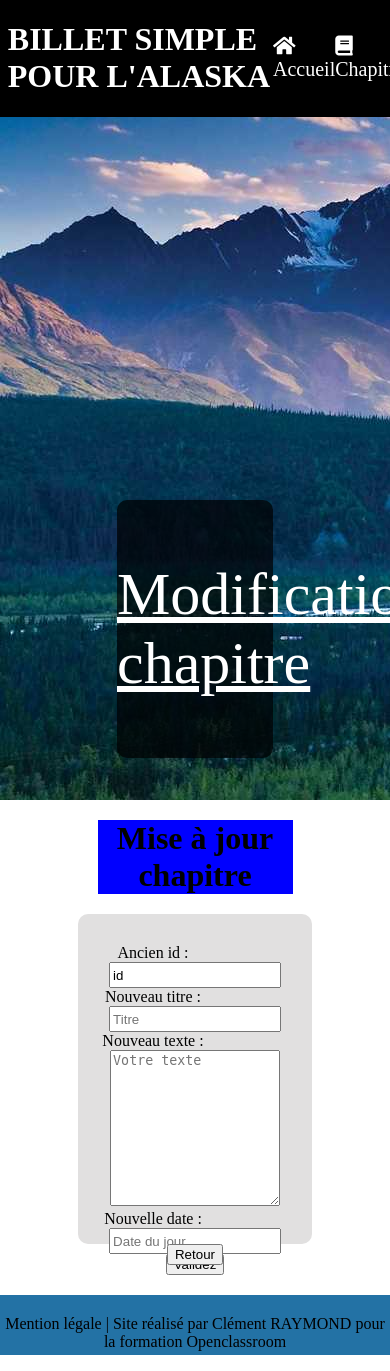
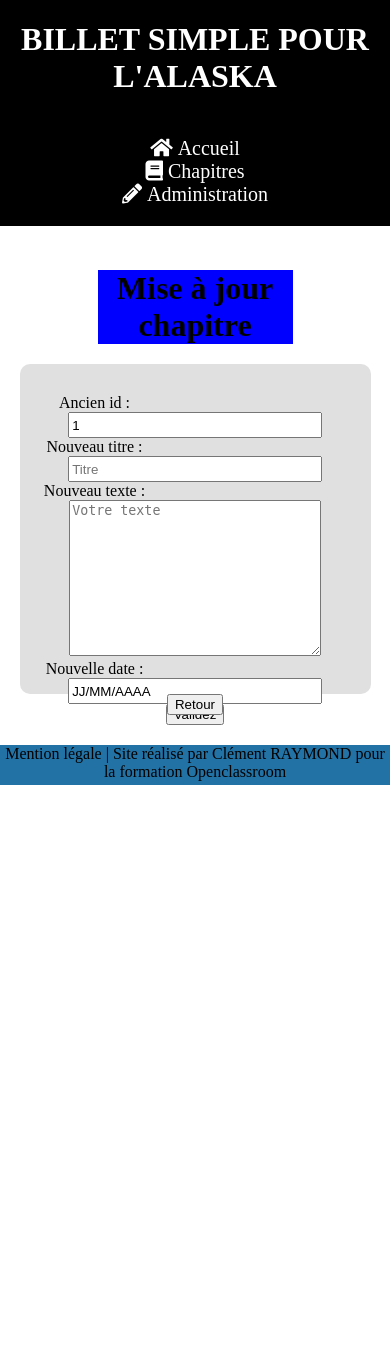
Before and after one commit to clementrmd33/projet4, a PHP site: page /View/updateChapter.php?id=1 in a window 390 px wide; the page is wider, and only the part inside the window is pictured. After the commit the page ends 785 px from the top of that part, so only its background shows below. Run offline with PHP 8.4, Linux system fonts and the light colour scheme; some libraries are stand-ins or nearby versions.

Commit message:
mise a jour fin de projet

```diff
--- a/View/PostView.php
+++ b/View/PostView.php
@@ -4,7 +4,7 @@
 
 <?php ob_start(); ?>
 <div id="Chapitre-titre">
-  <p><?php echo htmlspecialchars($d_post['title'])?></p>
+  <p>Chapitres</p>
 </div>
 <?php $info = ob_get_clean(); ?>
 
@@ -12,6 +12,7 @@
   <div id="block_page_com">
     <section>
       <div id="text_chapitres_com">
+        <h1><?php echo htmlspecialchars($d_post['title'])?></h1>
         <p><?php echo htmlspecialchars($d_post['content'])?></p>
       </div>
       <div id="container_commentaire">
@@ -39,7 +40,7 @@
   <?php foreach ($comments as $d_comments):?>
       <div class="commentaires">
           <p><strong><?php echo htmlspecialchars($d_comments['author']);?></strong> : <?php echo htmlspecialchars($d_comments['content']);?> // <em><?php echo htmlspecialchars($d_comments['date_comment']); ?></em></p>
-          <a href="index.php?action=addReport&id=<?= $d_comments['id'];?>"><button type="button" name="button">AA</button></a>
+          <a href="index.php?action=addReport&id=<?= $d_comments['id'];?>"><button type="button" name="button">Signaler</button></a>
       </div>
   <?php endforeach; ?>
   </div>
--- a/View/updateChapter.php
+++ b/View/updateChapter.php
@@ -13,7 +13,7 @@
       <form action="index.php?action=updatepost" method="post">
         <div id="form_update">
           <label for="id">Ancien id :</label>
-          <input type="text" id="id" name="id" value="id"></input>
+          <input type="text" id="id" name="id" value="<?php echo htmlspecialchars($_GET['id']);?>"></input>
           </br>
           <label for="title">Nouveau titre :</label>
           <input type="text" id="title "name="title" placeholder="Titre"></input>
@@ -22,13 +22,13 @@
           <textarea type="text" id="content" name="content" placeholder="Votre texte"></textarea>
           </br>
           <label for="date">Nouvelle date :</label>
-          <input type="text" id="date "name="date" placeholder="Date du jour"></input>
+          <input type="text" id="date "name="date" value="JJ/MM/AAAA"></input>
           </br>
         </div>
         <input type="submit" value="Validez"></input>
       </form>
     </div>
-    <a href="index.php?action=connect"><button type="submit" name="button">Retour</button></a>
+    <a href="index.php?action=return"><button type="submit" name="button">Retour</button></a>
   </div>
 <?php $content = ob_get_clean();?>
 
--- /dev/null
+++ b/contenu/css/mediaqueries.css
@@ -0,0 +1,66 @@
+/*Ipad Pro 1024px*/
+@media screen and (max-width: 1024px){
+  header{
+      flex-direction: column;
+  }
+  header h1{
+      width: 100%;
+      text-align: center;
+      margin-left: 0;
+  }
+  header nav{
+    width: 60%;
+  }
+  #Administration-titre p{
+    font-size: 30px;
+  }
+}
+@media screen and (max-width: 900px){
+  #descriptif-container{
+    width: 60%;
+  }
+  #BlocDeleteChapter{
+    height: 300px;
+  }
+  #conteneur_update{
+    width: 90%;
+    height: 300px;
+  }
+}
+/*Ipad 768px*/
+@media screen and (max-width: 768px){
+  #block_page_2{
+    width: 80%;
+  }
+  #conteneur_delete table{
+    width: 80%;
+  }
+}
+@media screen and (max-width: 500px){
+  nav ul{
+    text-align: center;
+    flex-direction: column;
+  }
+  #descriptif-container{
+    display: none;
+  }
+  #container{
+    background-image: none;
+    height: 250px;
+  }
+  #nav_administration li{
+    width: 100%;
+  }
+  footer p{
+    padding: 0;
+  }
+  footer{
+    height: 40px;
+  }
+}
+/*IPHONE 7_Iphone8_Iphone X 375px*/
+@media screen and (max-width: 375px){
+  #MP_bouton{
+    margin-left: 60px;
+  }
+}
--- a/contenu/css/style.css
+++ b/contenu/css/style.css
@@ -203,11 +203,11 @@ text-decoration: underline;
 	text-align: justify;
 }
 .text_chapitres a{
-	color:blue;
+	color:rgb(35, 114, 165); /*Bleu clair*/;
 }
 .titre_chapitre{
 	text-align: center;
-	background-color: blue;
+	background-color: rgb(35, 114, 165); /*Bleu clair*/;
 	color: white;
 	height: 50px;
 	line-height: 50px;
@@ -217,6 +217,10 @@ text-decoration: underline;
 	font-size: 50px;
 	text-decoration: underline;
 	margin: 0;
+}
+#text_chapitres_com h1{
+	color: rgb(35, 114, 165); /*Bleu clair*/
+	text-decoration: underline;
 }
 #text_chapitres_com p{
 	padding-top: 50px;
@@ -252,11 +256,12 @@ text-decoration: underline;
 /***************************7_PAGE ADMINISTRATION****************************/
 
 #Administration-titre p{
-	font-size: 60px;
+	font-size: 50px;
 	text-decoration: underline;
 }
 #nav_administration{
 	width: 100%;
+	margin-top: 20px;
 }
 #nav_administration ul{
 	padding: 0;
@@ -279,8 +284,12 @@ text-decoration: underline;
 	text-align: center;
 	text-decoration: underline;
 }
-#conteneur_delete{
-	height: 150px;
+#container_button{
+	width: 100%;
+	margin: auto;
+}
+#container_button a{
+	margin-left: 10%;
 }
 #conteneur_delete table{
 	margin: auto;
--- a/view/template.php
+++ b/view/template.php
@@ -7,6 +7,7 @@
     <meta name="viewport" content="width=device-width, initial-scale=1">
     <link href="https://use.fontawesome.com/releases/v5.0.6/css/all.css" rel="stylesheet">
     <link href="contenu/css/style.css" rel="stylesheet">
+    <link rel="stylesheet" href="contenu/css/mediaqueries.css" />
     <script src="https://cloud.tinymce.com/stable/tinymce.min.js?apiKey=vkvq2dzssu5igxxi1uk64pxupp4lkm90ea56z53lb1wyrsb6"></script>
     <script>
       tinymce.init({
```
Also changed, not shown: Controller/ControlClass.php (+23 -2 lines), Controller/routeurClass.php (+17 -1 lines), Model/CommentManager.php (+14 -3 lines), Model/PostManager.php (+5 -4 lines), Model/userManager.php (deleted, +0 -16 lines), View/adminView.php (+6 -1 lines).
